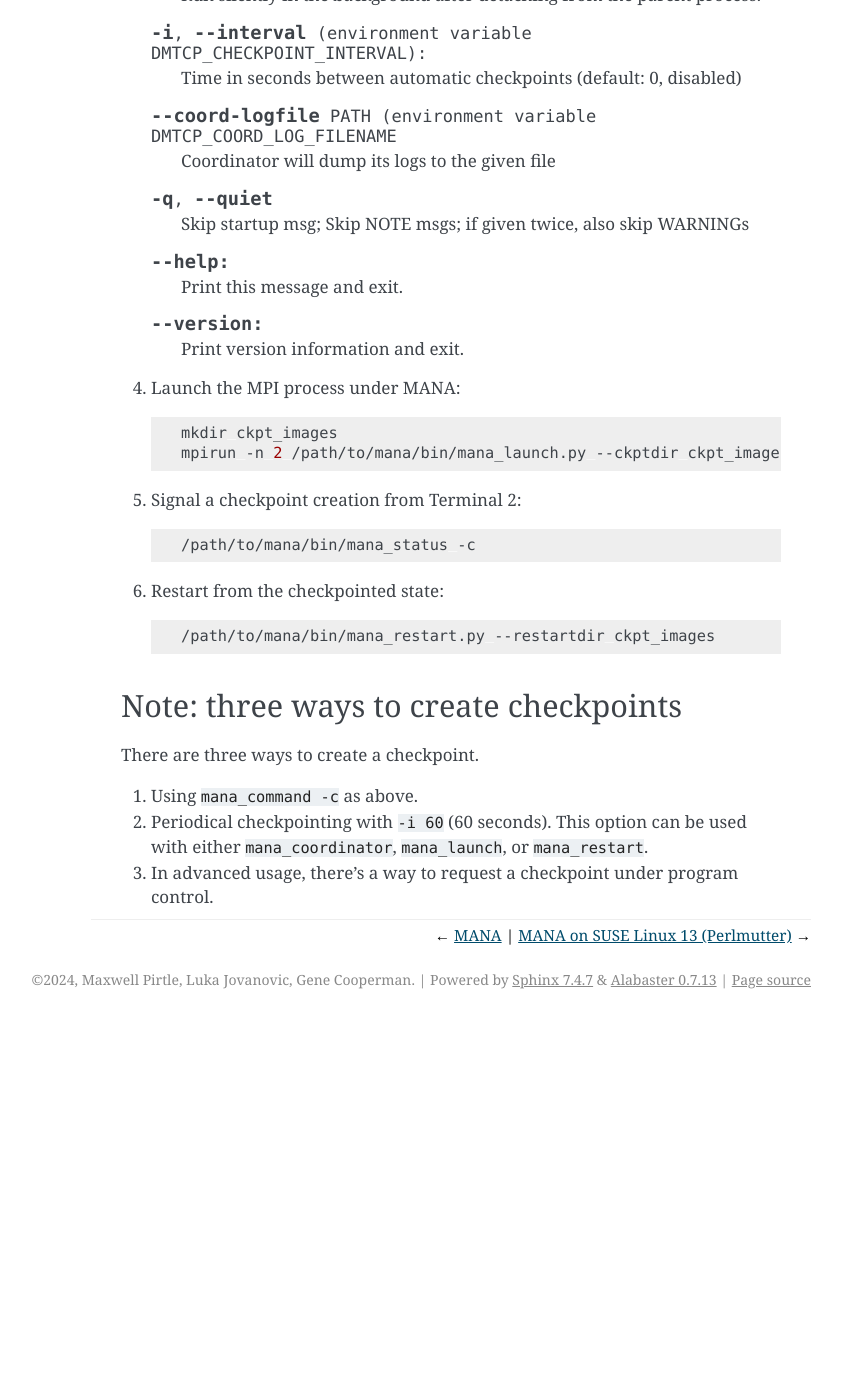
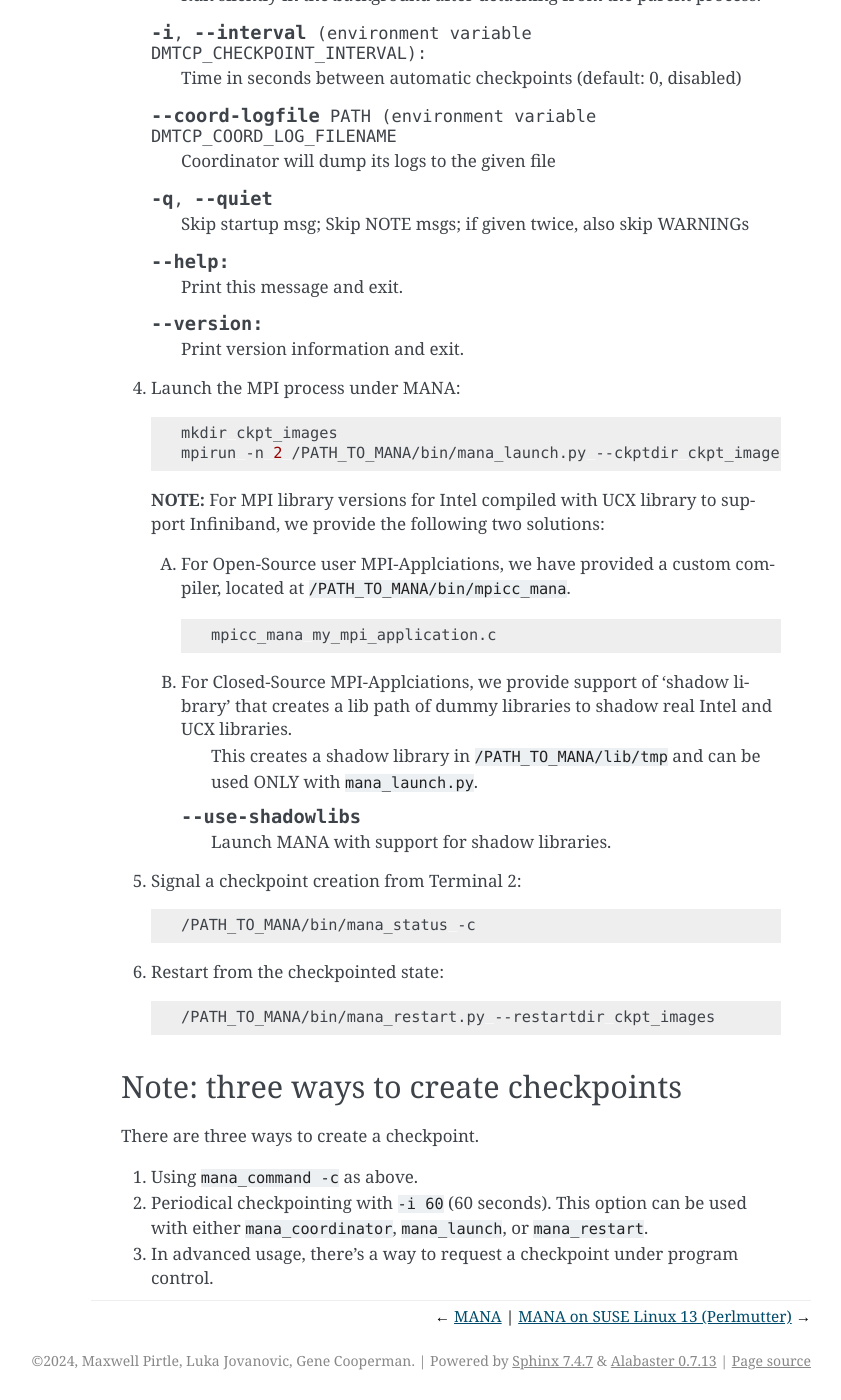
Before and after one commit to mpickpt/mana-doc, a Sphinx documentation site: the page built from docs/source/discovery.rst, in a window 1280 px wide and 1400 px high, scrolled down 4607 px. Shown: the whole window, without its empty margins (299-1140 px from the left). Built offline with Sphinx 7.4.7, drawn with Linux system fonts in a browser that asks for light colours; before the commit the page ends 5626 px from its top, so only the background shows below that; some of the changed text lies outside the part shown.

Commit message:
Document shadow lib and mpicc_mana capabilities

```diff
--- a/docs/source/discovery.rst
+++ b/docs/source/discovery.rst
@@ -208,7 +208,7 @@
 
   .. code:: shell
 
-    /path/to/mana/bin/mana_coordinator
+    /PATH_TO_MANA/bin/mana_coordinator
 
   The mana_coordinator command also supports these command line arguments:
 
@@ -285,19 +285,34 @@
   .. code:: shell
 
     mkdir ckpt_images
-    mpirun -n 2 /path/to/mana/bin/mana_launch.py --ckptdir ckpt_images /path/to/mana/mpi-proxy-split/test/ping_pong.exe
+    mpirun -n 2 /PATH_TO_MANA/bin/mana_launch.py --ckptdir ckpt_images /path/to/mana/mpi-proxy-split/test/ping_pong.exe
+
+  **NOTE:** For MPI library versions for Intel compiled with UCX library to support Infiniband, we provide the following two solutions:
+
+  A. For Open-Source user MPI-Applciations, we have provided a custom compiler, located at ``/PATH_TO_MANA/bin/mpicc_mana``.
+
+    .. code:: shell
+
+       mpicc_mana my_mpi_application.c
+
+  B. For Closed-Source MPI-Applciations, we provide support of 'shadow library' that creates a lib path of dummy libraries to shadow real Intel and UCX libraries.
+         This creates a shadow library in ``/PATH_TO_MANA/lib/tmp`` and can be used ONLY with ``mana_launch.py``.
+
+   .. option:: --use-shadowlibs
+
+     Launch MANA with support for shadow libraries.
 
 5. Signal a checkpoint creation from Terminal 2:
 
   .. code:: shell
 
-    /path/to/mana/bin/mana_status -c
+    /PATH_TO_MANA/bin/mana_status -c
 
 6. Restart from the checkpointed state:
 
   .. code:: shell
 
-    /path/to/mana/bin/mana_restart.py --restartdir ckpt_images
+    /PATH_TO_MANA/bin/mana_restart.py --restartdir ckpt_images
 
 --------------------------------------
 Note: three ways to create checkpoints
--- a/docs/source/index.rst
+++ b/docs/source/index.rst
@@ -156,6 +156,10 @@
 
    Supress MANA's output.
 
+.. option:: --use-shadowlibs
+
+   Create dummy library for shadowing original Intel and UCX libraries
+
 Options for ``mana_restart.py``:
 --------------------------------
 
```
Also changed, not shown: docs/source/perlmutter.rst (+15 -0 lines).
